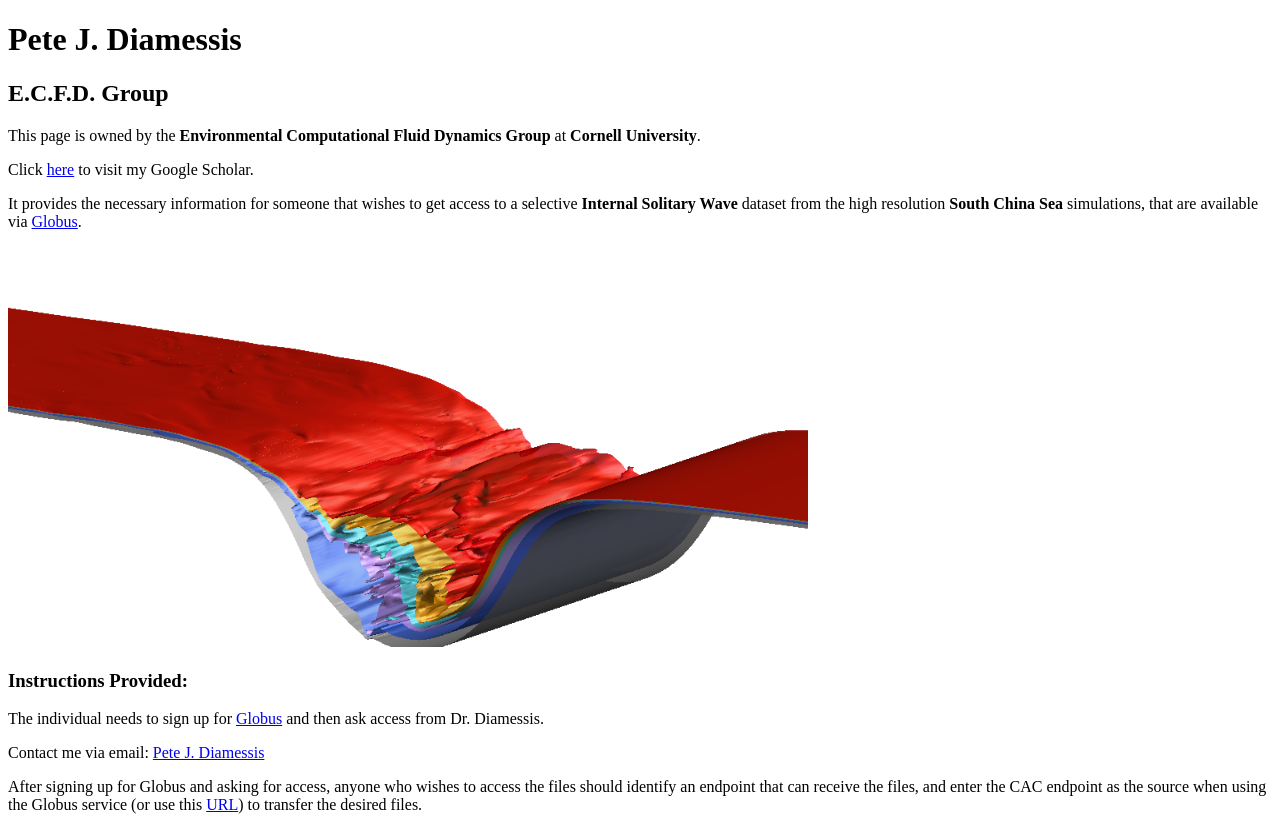
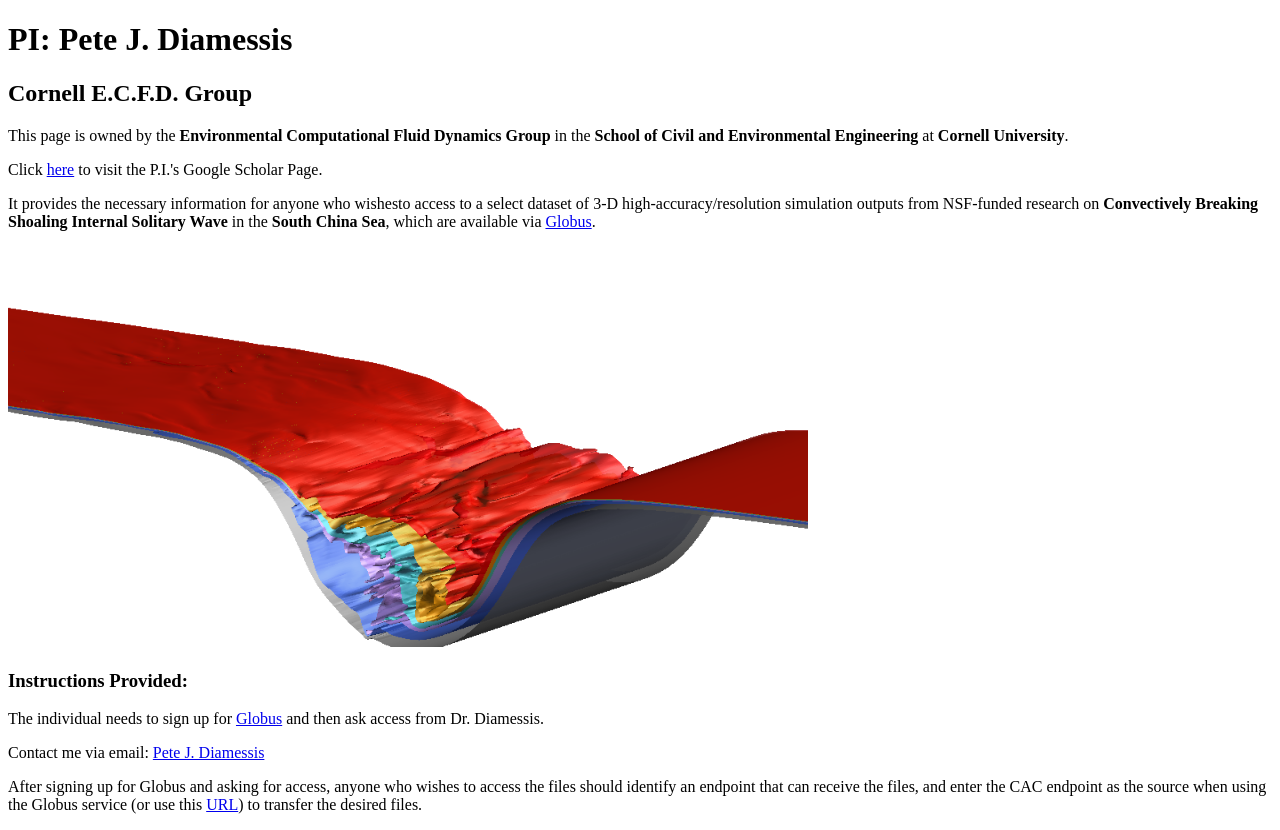
Before and after one commit to diamessis/diamessis.github.io, a plain HTML site: page index.html in a window 1280 px wide. Drawn offline with Linux system fonts and the light colour scheme.

Commit message:
Update index.html
Made changes to title and text in first paragraph

```diff
--- a/index.html
+++ b/index.html
@@ -14,11 +14,11 @@
     </style>
   </head>
   <body>
-    <h1>Pete J. Diamessis </h1>
-    <h2>E.C.F.D. Group </h2>
-    <p>This page is owned by the <strong>Environmental Computational Fluid Dynamics Group</strong> at <strong>Cornell University</strong>.</p>
-    <p>Click <a href="https://scholar.google.ca/citations?user=37nCJUgAAAAJ&hl=en">here</a> to visit my Google Scholar.</p>
-    <p>It provides the necessary information for someone that wishes to get access to a selective <strong>Internal Solitary Wave</strong> dataset from the high resolution <strong>South China Sea</strong> simulations, that are available via <a href="https://www.globus.org">Globus</a>.</p>
+    <h1>PI: Pete J. Diamessis </h1>
+    <h2>Cornell E.C.F.D. Group </h2>
+    <p>This page is owned by the <strong>Environmental Computational Fluid Dynamics Group</strong> in the <strong>School of Civil and Environmental Engineering</strong> at <strong>Cornell University</strong>.</p>
+    <p>Click <a href="https://scholar.google.ca/citations?user=37nCJUgAAAAJ&hl=en">here</a> to visit the P.I.'s Google Scholar Page.</p>
+    <p>It provides the necessary information for anyone who wishesto access to a select dataset of 3-D high-accuracy/resolution simulation outputs from NSF-funded research on <strong> Convectively Breaking Shoaling Internal Solitary Wave</strong> in the <strong>South China Sea</strong>, which are available via <a href="https://www.globus.org">Globus</a>.</p>
     <img src="./ISW_example.png" alt="ISW_example" width="800" height="400i class="center">
     <h3> Instructions Provided: </h3>
     <p>The individual needs to sign up for <a href="https://www.globus.org">Globus</a> and then ask access from Dr. Diamessis.</p>
```
